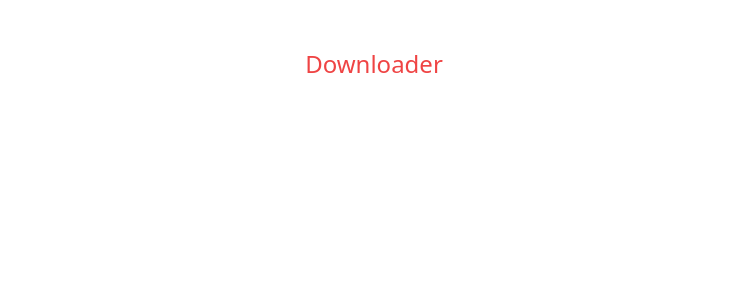
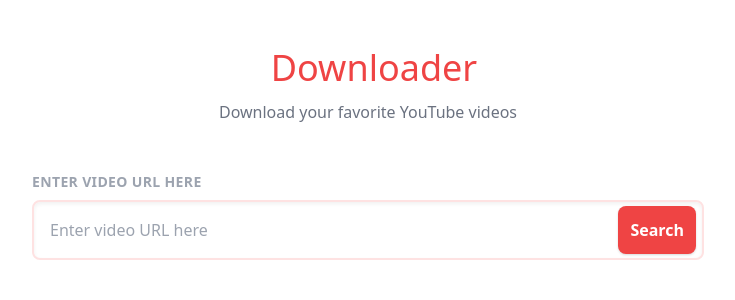
Before and after one commit to ABojo/YouTubeDownloader, a React (Create React App) app in the folder client/: page / in a window 1280 px wide. Shown: the top 300 px of the page, without its empty margins (272-1007 px from the left). Built offline with nearby package versions, Linux system fonts and the light colour scheme.

Commit message:
made changes to header component + made progress on search box component

```diff
--- a/client/src/App.js
+++ b/client/src/App.js
@@ -1,9 +1,11 @@
 import Header from './components/Header';
+import SearchBox from './components/SearchBox';
 
 function App() {
   return (
     <div className="max-w-2xl mx-auto w-11/12 py-12">
       <Header />
+      <SearchBox />
     </div>
   );
 }
--- a/client/src/components/Header.js
+++ b/client/src/components/Header.js
@@ -1,10 +1,13 @@
 function Header() {
   return (
-    <div className="">
-      <div className="text-red-500 flex items-center justify-center">
-        <i className="fab fa-youtube text-5xl mr-3"></i>
-        <h1 className="text-2xl">Downloader</h1>
+    <div className="mb-12">
+      <div className="text-red-500 flex items-center justify-center mb-3">
+        <i className="fab fa-youtube text-6xl mr-3"></i>
+        <h1 className="text-4xl">Downloader</h1>
       </div>
+      <p className="text-md text-center mb-3 text-gray-500">
+        Download your favorite YouTube videos
+      </p>
     </div>
   );
 }
--- /dev/null
+++ b/client/src/components/SearchBox.js
@@ -0,0 +1,22 @@
+function SearchBox() {
+  return (
+    <div>
+      <div>
+        <p className="mb-2 uppercase tracking-wide font-bold text-sm text-gray-400">
+          Enter Video Url Here
+        </p>
+        <div className="relative">
+          <input
+            className="w-full border-2 border-red-100 shadow-inner rounded-lg p-4 pr-24"
+            placeholder="Enter video URL here"
+          ></input>
+          <button className="p-3 bg-red-500 hover:bg-red-400 font-bold text-white rounded-lg absolute right-2 top-1/2 transform -translate-y-1/2 transition duration-200 shadow">
+            Search
+          </button>
+        </div>
+      </div>
+    </div>
+  );
+}
+
+export default SearchBox;
```
